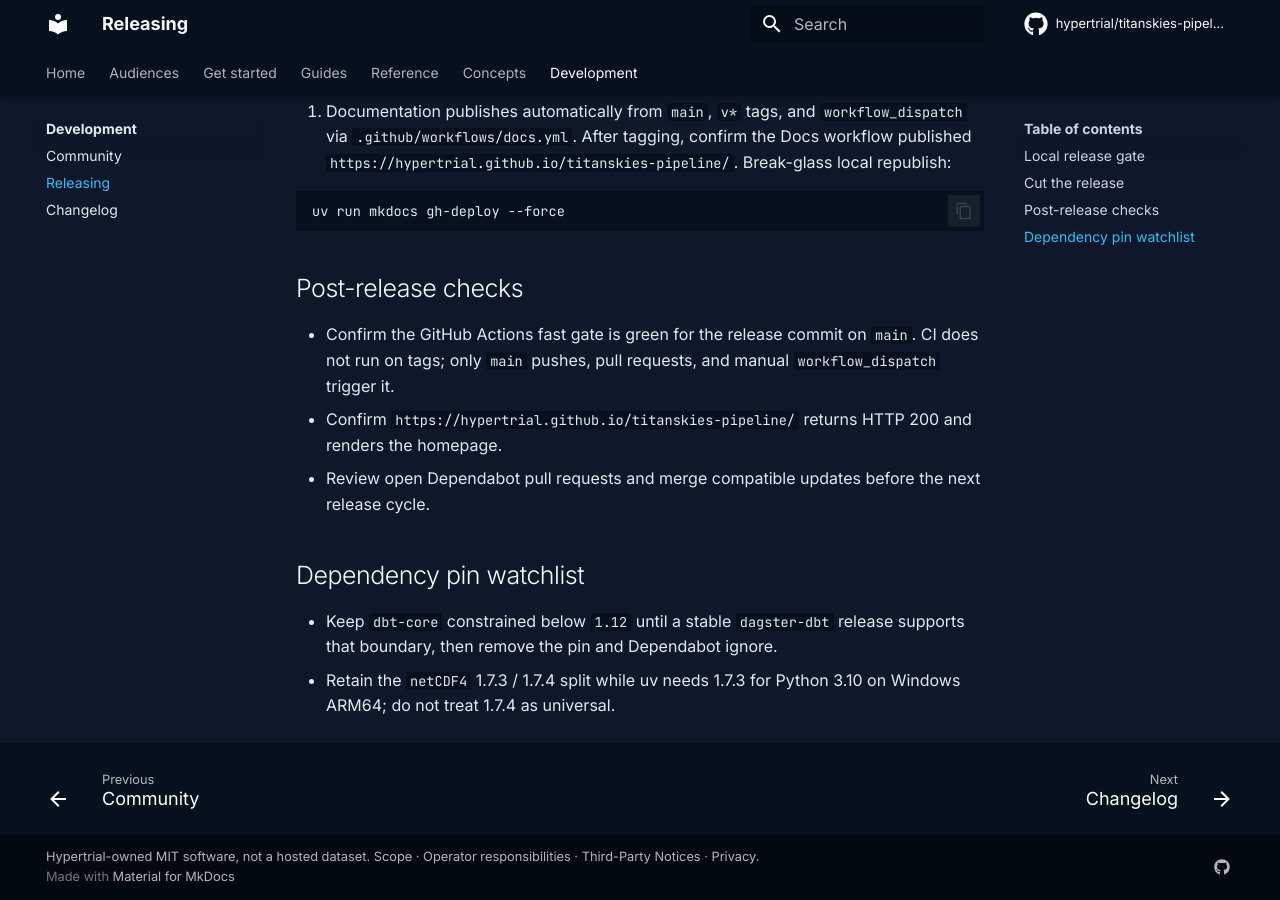
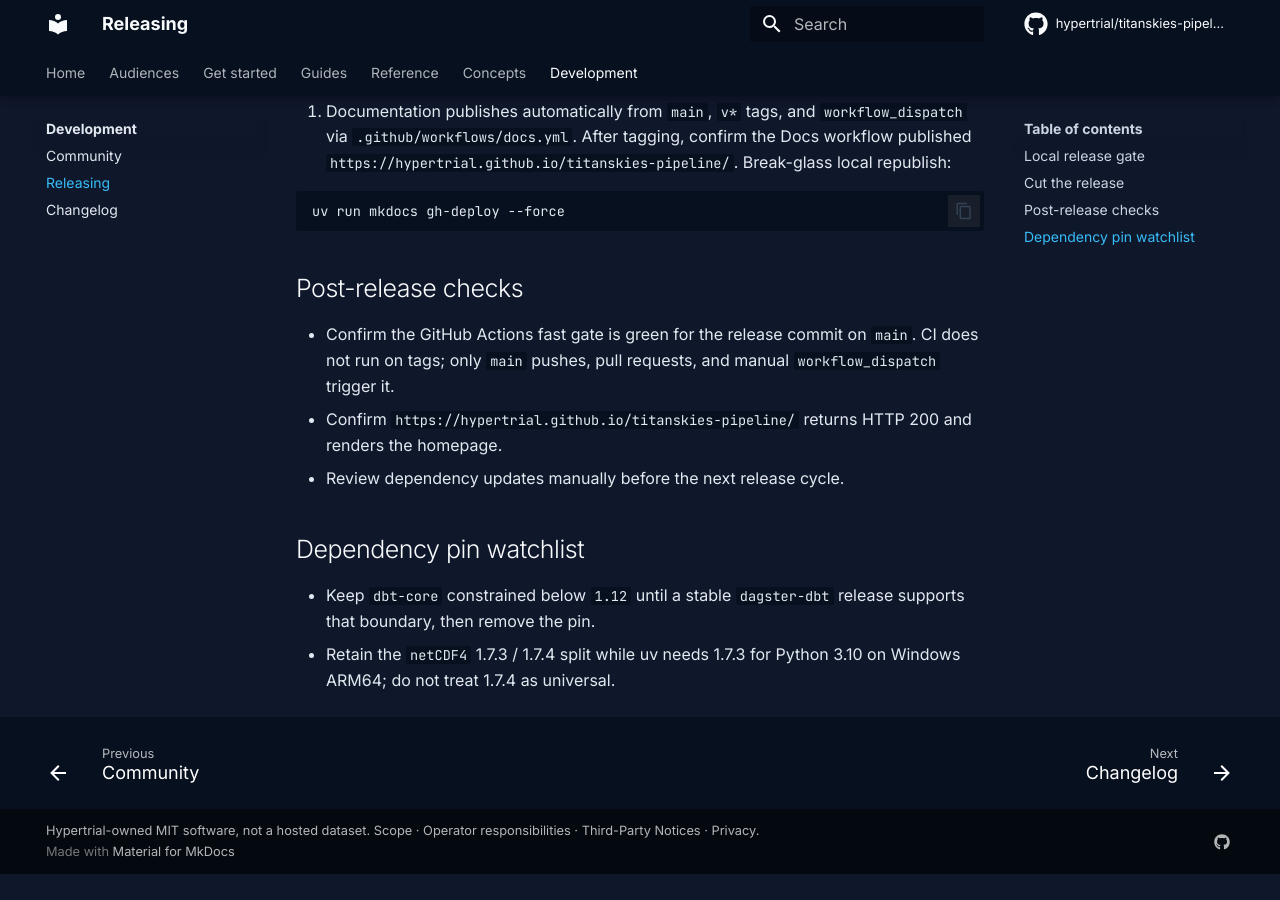
Before and after one commit to hypertrial/titanskies-pipeline, an MkDocs documentation site: the page built from docs/development/releasing.md, in a window 1280 px wide and 900 px high, scrolled down 1330 px. Built offline with MkDocs 1.6.1 and Material for MkDocs 9.7.7, drawn with Linux system fonts in a browser that asks for light colours; after the commit the page ends 2204 px from its top, so only the background shows below that.

Commit message:
chore: align checks with Dependabot removal [skip ci]

```diff
--- a/docs/development/releasing.md
+++ b/docs/development/releasing.md
@@ -73,12 +73,11 @@
   manual `workflow_dispatch` trigger it.
 - Confirm `https://hypertrial.github.io/titanskies-pipeline/` returns HTTP
   200 and renders the homepage.
-- Review open Dependabot pull requests and merge compatible updates before
-  the next release cycle.
+- Review dependency updates manually before the next release cycle.
 
 ## Dependency pin watchlist
 
 - Keep `dbt-core` constrained below `1.12` until a stable `dagster-dbt`
-  release supports that boundary, then remove the pin and Dependabot ignore.
+  release supports that boundary, then remove the pin.
 - Retain the `netCDF4` 1.7.3 / 1.7.4 split while uv needs 1.7.3 for Python
   3.10 on Windows ARM64; do not treat 1.7.4 as universal.
```
Also changed, not shown: 1 other file.
